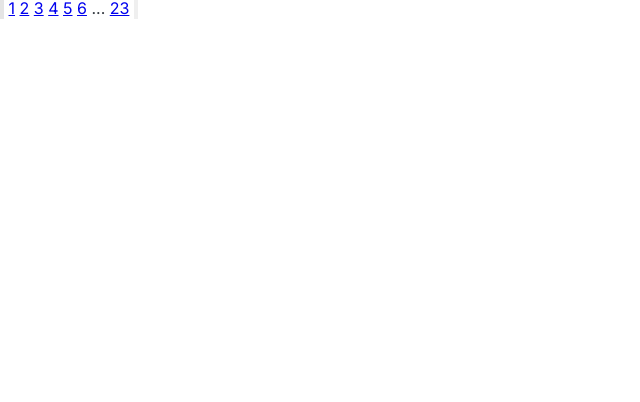
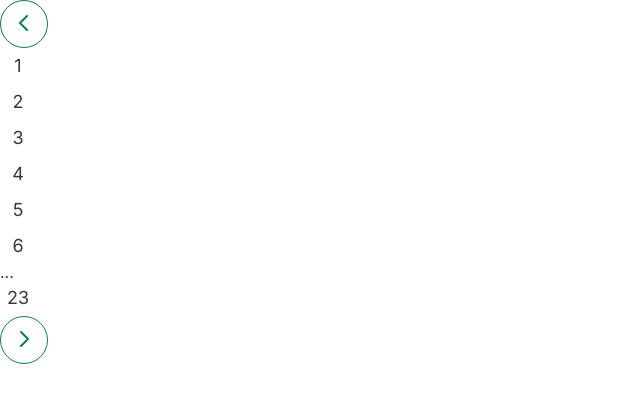
Before and after one commit to dewanwakilahmed/sample-pagination-component, a plain HTML site: page index.html in a window 1280 px wide. Shown: the whole page, without its empty margins (0-640 px from the left). Drawn offline with Linux system fonts and the light colour scheme.

Commit message:
Added  Styles

```diff
--- a/style.css
+++ b/style.css
@@ -22,3 +22,52 @@ body {
   color: #343a40;
   line-height: 1;
 }
+
+.pagination {
+}
+
+.btn {
+  border: 1px solid #087f5b;
+  height: 48px;
+  width: 48px;
+  border-radius: 50%;
+  background: none;
+  cursor: pointer;
+}
+
+.btn:hover {
+  background-color: #087f5b;
+}
+
+.btn:hover .btn-icon {
+  stroke: #fff;
+}
+
+.btn-icon {
+  height: 24px;
+  width: 24px;
+  stroke: #087f5b;
+}
+
+.page-link:link,
+.page-link:visited {
+  font-size: 18px;
+  color: #343a40;
+  text-decoration: none;
+  height: 36px;
+  width: 36px;
+  border-radius: 50%;
+
+  display: flex;
+  align-items: center;
+  justify-content: center;
+}
+
+.page-link:hover,
+.page-link:active {
+  background-color: #087f5b;
+  color: #fff;
+}
+
+.dots {
+}
```
